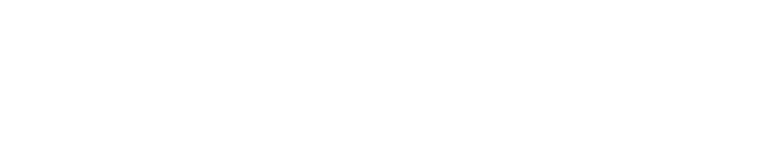
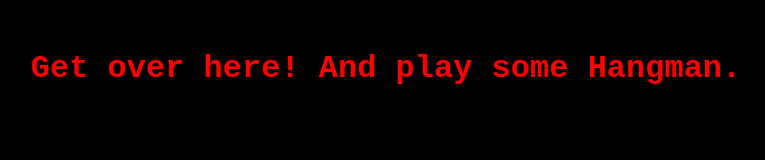
Before and after one commit to reb2039607/Word-Guess-Game, a plain HTML site: page index.html in a window 1280 px wide. Shown: the whole page, without its empty margins (254-1019 px from the left). Drawn offline with Linux system fonts and the light colour scheme; files whose address does not match are found by name.

Commit message:
started from scratch

```diff
--- /dev/null
+++ b/assets/css/reset.css
@@ -0,0 +1,48 @@
+/* http://meyerweb.com/eric/tools/css/reset/
+   v2.0 | 20110126
+   License: none (public domain)
+*/
+
+html, body, div, span, applet, object, iframe,
+h1, h2, h3, h4, h5, h6, p, blockquote, pre,
+a, abbr, acronym, address, big, cite, code,
+del, dfn, em, img, ins, kbd, q, s, samp,
+small, strike, strong, sub, sup, tt, var,
+b, u, i, center,
+dl, dt, dd, ol, ul, li,
+fieldset, form, label, legend,
+table, caption, tbody, tfoot, thead, tr, th, td,
+article, aside, canvas, details, embed,
+figure, figcaption, footer, header, hgroup,
+menu, nav, output, ruby, section, summary,
+time, mark, audio, video {
+	margin: 0;
+	padding: 0;
+	border: 0;
+	font-size: 100%;
+	font: inherit;
+	vertical-align: baseline;
+}
+/* HTML5 display-role reset for older browsers */
+article, aside, details, figcaption, figure,
+footer, header, hgroup, menu, nav, section {
+	display: block;
+}
+body {
+	line-height: 1;
+}
+ol, ul {
+	list-style: none;
+}
+blockquote, q {
+	quotes: none;
+}
+blockquote:before, blockquote:after,
+q:before, q:after {
+	content: '';
+	content: none;
+}
+table {
+	border-collapse: collapse;
+	border-spacing: 0;
+}
--- /dev/null
+++ b/assets/css/style.css
@@ -0,0 +1,11 @@
+body {
+    background-color: black;
+    font-family: "Courier New";
+    }
+
+h1 {
+    text-align: center;
+    margin-top: 50px;
+    margin-bottom: 50px;
+    color: red;
+}
--- a/index.html
+++ b/index.html
@@ -1,18 +1,41 @@
 <!DOCTYPE html>
+
 <html>
+
 <head>
     <title>Hangman</title>
+    <link rel="stylesheet" type="text/css"
+        href="C:\Users\rebag\Documents\Homework\Word-Guess-Game\assets\css\style.css">
 </head>
+
 <body>
+    <h1>Get over here! And play some Hangman.</h1>
+
     <script>
 
         //array of words to be guessed
-const words = ["Kitana", "Jade", "Sindel", "Mileena", "Fatality", "Raiden", "Scorpion", "Babality", "Flawless", "Finish Him", "Baraka", "Kano", "Kabal", "Jax"];
+        const words = ["kitana", "jade", "sindel", "mileena", "fatality", "raiden", "scorpion", "babality", "flawless", "baraka", "kano", "kabal", "jax"];
+
         //picks random words
         let word = words[Math.floor(Math.random() * words.length)];
+        console.log(word);
 
-console.log(word);
+        // Set up the answer array
+        let answerArray = [];
+        for (var i = 0; i < word.length; i++) {
+            answerArray[i] = "_";
+        }
+
+        let remainingLetters = word.length;
+
+        //used letters
+        let guessedLetters = [];
+
+        //
+
+
 
     </script>
 </body>
+
 </html>
```
Also changed, not shown: assets/MKX Title.ttf (added), assets/images/MK.jpg (added), assets/javascript/game.js (added). Lines whose indentation alone changed are shown as unchanged.
